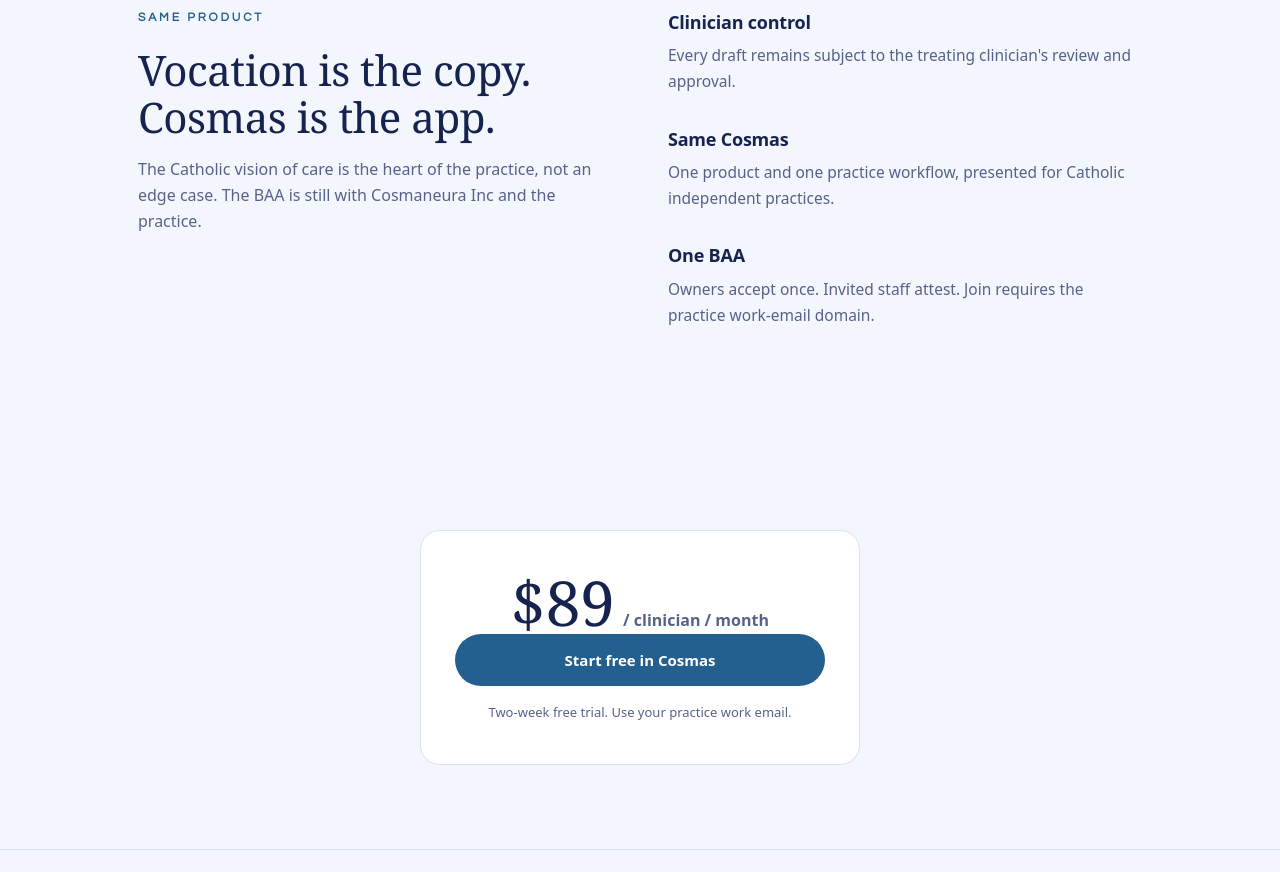
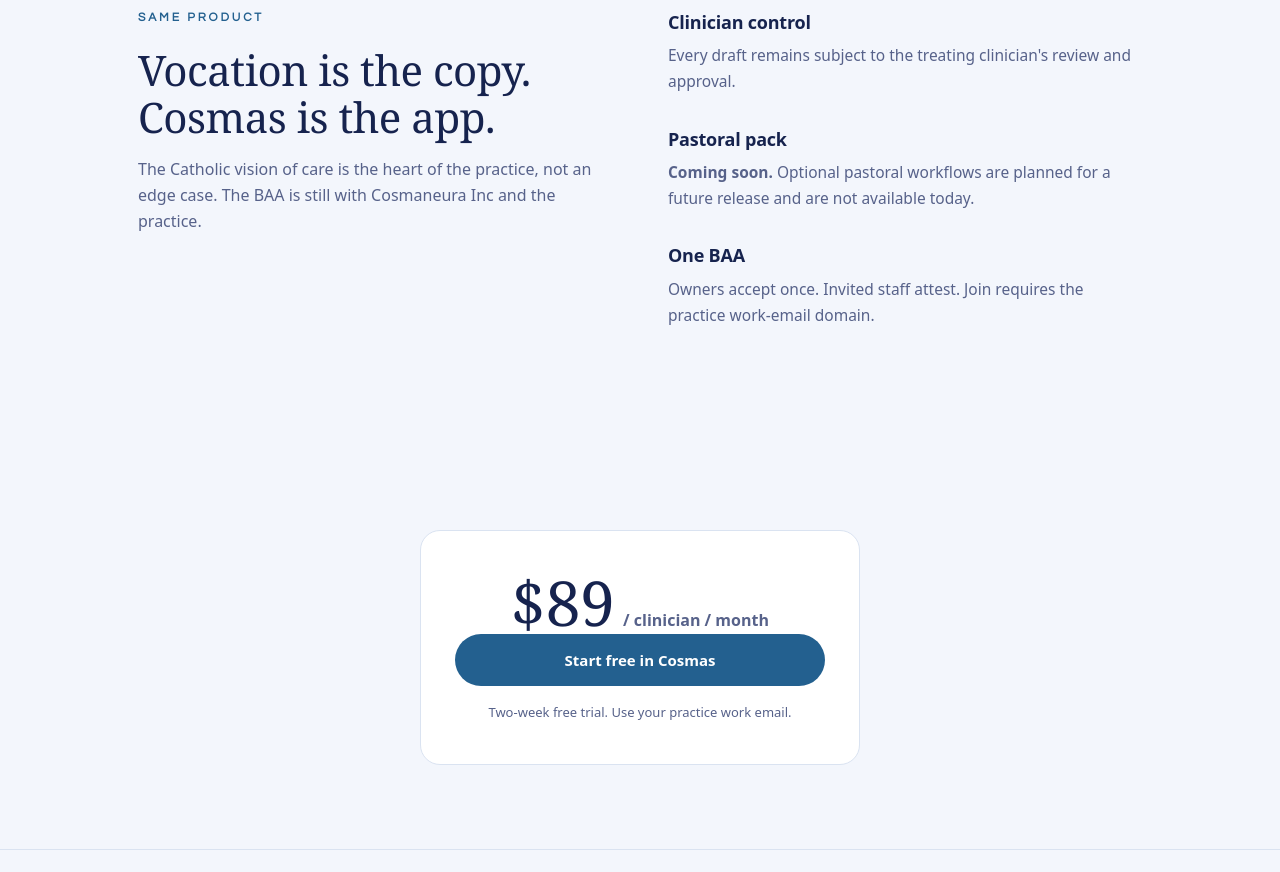
Before and after one commit to CosmaNeura/cosmaneura-web, a plain HTML site: page catholic.html in a window 1280 px wide. Shown: the part 800-1672 px from the top of the page. Drawn offline with Linux system fonts and the light colour scheme.

Commit message:
Market pastoral pack as coming soon

```diff
--- a/catholic.html
+++ b/catholic.html
@@ -59,7 +59,7 @@
       </div>
       <div class="prob-list reveal">
         <div class="prob-item"><h3>Clinician control</h3><p>Every draft remains subject to the treating clinician's review and approval.</p></div>
-        <div class="prob-item"><h3>Same Cosmas</h3><p>One product and one practice workflow, presented for Catholic independent practices.</p></div>
+        <div class="prob-item"><h3>Pastoral pack</h3><p><strong>Coming soon.</strong> Optional pastoral workflows are planned for a future release and are not available today.</p></div>
         <div class="prob-item"><h3>One BAA</h3><p>Owners accept once. Invited staff attest. Join requires the practice work-email domain.</p></div>
       </div>
     </div>
```
Also changed, not shown: tests/site-readiness.test.mjs (+11 -1 lines).
